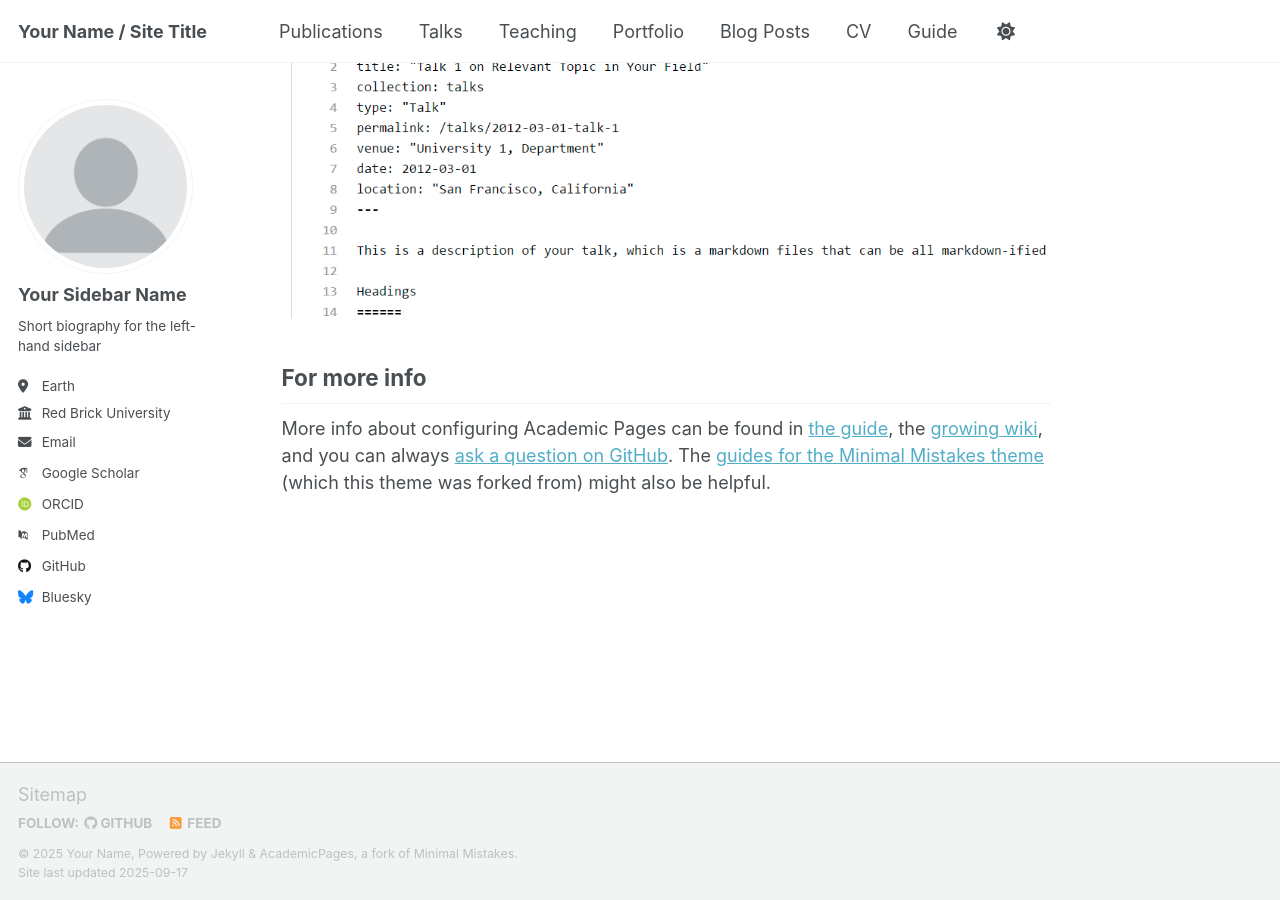
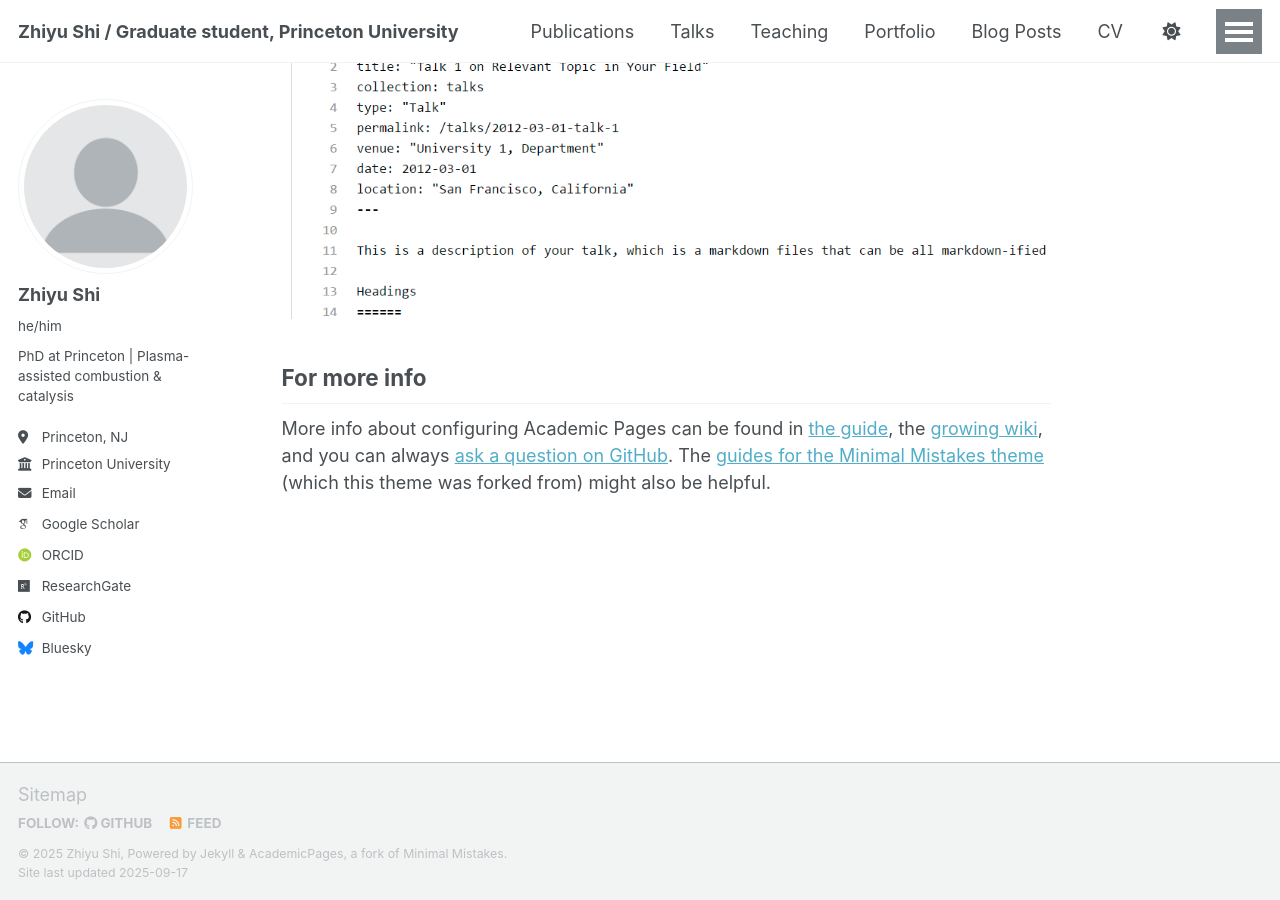
Before and after one commit to Zhi-yu-Shi/zhi-yu-shi.github.io, a Jekyll site: the page built from _pages/about.md, in a window 1280 px wide and 900 px high, scrolled down 2880 px. Built offline with Jekyll 4.4.1, drawn with Linux system fonts in a browser that asks for light colours; some web fonts are replaced; a script that is not in the unit is left out.

Commit message:
_config.yml

```diff
--- a/_config.yml
+++ b/_config.yml
@@ -9,13 +9,13 @@
 # Basic Site Settings
 locale                   : "en-US"
 site_theme               : "default" # Currently available options are "default", "air"
-title                    : "Your Name / Site Title"
+title                    : "Zhiyu Shi / Graduate student, Princeton University"
 title_separator          : "-"
-name                     : &name "Your Name"
-description              : &description "personal description"
-url                      : https://academicpages.github.io # the base hostname & protocol for your site e.g. "https://[your GitHub username].github.io" or if you already have some other page hosted on Github then use "https://[your GitHub username].github.io/[Your Repo Name]"
+name                     : &name "Zhiyu Shi"
+description              : &description "Multiscale modeling of plasma-assisted combustion and catalysis"
+url                      : https://shizhiyu.github.io # the base hostname & protocol for your site e.g. "https://[your GitHub username].github.io" or if you already have some other page hosted on Github then use "https://[your GitHub username].github.io/[Your Repo Name]"
 baseurl                  : "" # the subpath of your site, e.g. "/blog"
-repository               : "academicpages/academicpages.github.io"
+repository               : "Zhi-yu-Shi/shizhiyu.github.io"
 
 # Site Author - The following control what appear as part of the author content on the side bar.
 #               If a field is blank the icon and link will not appear, otherwise it will be shown.
@@ -23,31 +23,31 @@ repository               : "academicpages/academicpages.github.io"
 author:
   # Biographic information
   avatar           : "profile.png"
-  name             : "Your Sidebar Name"
-  pronouns         : # example: "she/her"
-  bio              : "Short biography for the left-hand sidebar"
-  location         : "Earth"
-  employer         : "Red Brick University"
+  name             : "Zhiyu Shi"
+  pronouns         : "he/him"
+  bio              : "PhD at Princeton | Plasma-assisted combustion & catalysis"
+  location         : "Princeton, NJ"
+  employer         : "Princeton University"
   uri              : # URL
-  email            : "none@example.org"
+  email            : "zs3643@princeton.edu"
 
   # Academic websites
   academia         : # URL
   arxiv            : # URL - Update with the correct link to your profile
-  googlescholar    : "https://scholar.google.com/citations?user=PS_CX0AAAAAJ"
+  googlescholar    : "https://scholar.google.com/citations?user=USgOMmMAAAAJ&hl=en"
   inspire-hep      : # URL
   impactstory      : # URL
-  orcid            : "http://orcid.org/yourorcidurl"
+  orcid            : "https://orcid.org/my-orcid?orcid=0009-0008-8786-1298"
   semantic         : # URL
-  pubmed           : "https://www.ncbi.nlm.nih.gov/pubmed/?term=john+snow"
-  researchgate     : # URL
+  pubmed           : # URL
+  researchgate     : "https://www.researchgate.net/scientific-contributions/Zhiyu-Shi-2241567204"
   scopus           : # URL
 
   # Repositories and software development
   bitbucket        : # Username - Update with your username on the site
   codepen          : # Username
   dribbble         : # Username
-  github           : "academicpages"
+  github           : "Zhi-yu-Shi"
   kaggle           : # Username
   stackoverflow    : # User number or user number and name (i.e., use "1" or "1/jeff-atwood")
 
```
